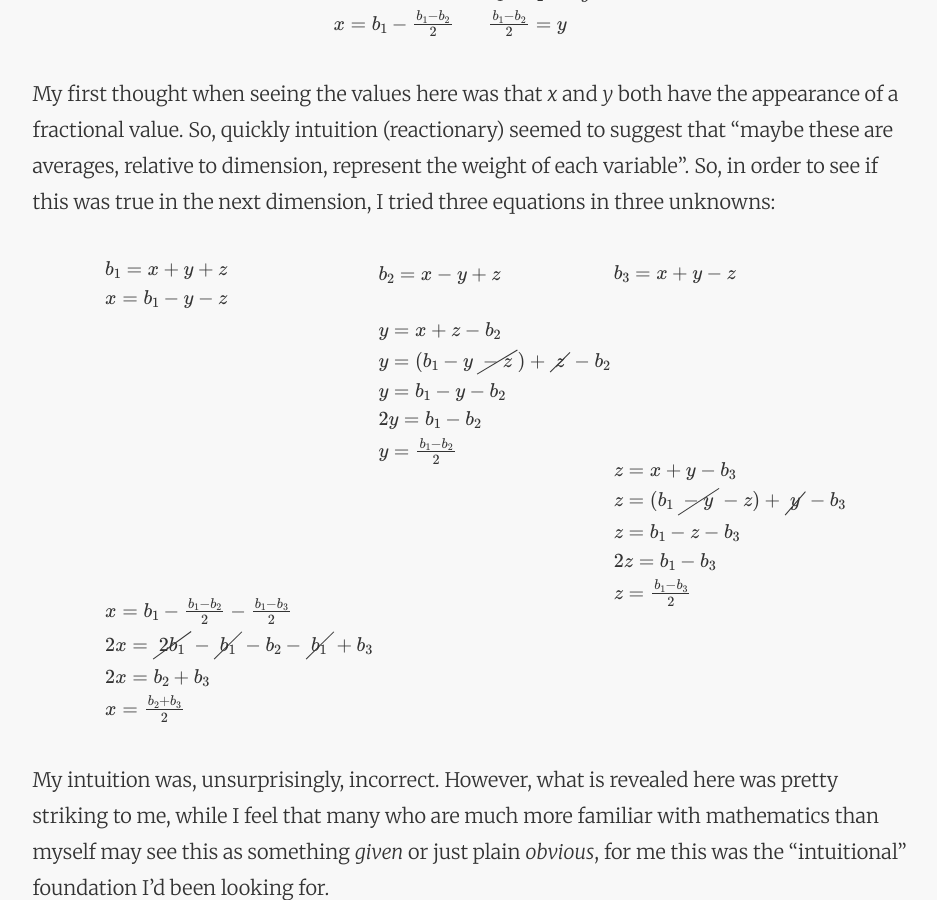
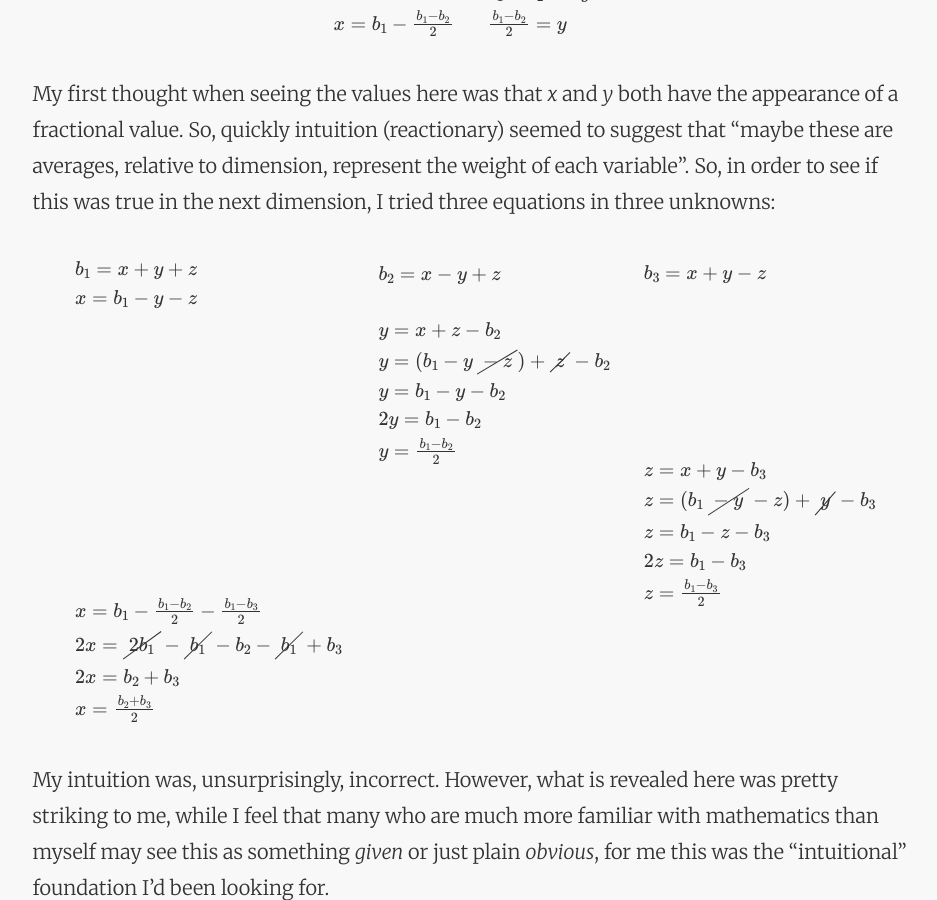
Before and after one commit to tmanderson/tmanderson.github.io, a Jekyll site: the page built from _posts/2018-06-06-entry-point-to-relational-equations.md, in a window 1280 px wide and 900 px high, scrolled down 929 px. Shown: the whole window, without its empty margins (166-1103 px from the left). Built offline with Jekyll 4.4.1, drawn with Linux system fonts in a browser that asks for light colours; formulas are drawn with MathJax 3.

Commit message:
Update 2018-06-06-entry-point-to-relational-equations.md

```diff
--- a/_posts/2018-06-06-entry-point-to-relational-equations.md
+++ b/_posts/2018-06-06-entry-point-to-relational-equations.md
@@ -35,6 +35,7 @@ $$
 My first thought when seeing the values here was that *x* and *y* both have the appearance of a fractional value. So, quickly intuition (reactionary) seemed to suggest that "maybe these are averages, relative to dimension, represent the weight of each variable". So, in order to see if this was true in the next dimension, I tried three equations in three unknowns:
 
 $$
+\require{cancel}
 \begin{array}{l}
   b_1=x+y+z \\
   x=b_1-y-z \\ \\ \\ \\ \\ \\\\\\\\\\\\
@@ -43,6 +44,7 @@ $$
   2x=b_2+b_3 \\
   x = \frac{b_2+b_3}{2}
 \end{array}
+\hspace{1.5em}
 \begin{array}{l}
   b_2=x-y+z \\ \\
   y=x+z-b_2 \\
@@ -51,6 +53,7 @@ $$
   2y = b_1-b_2 \\
   y =\frac{b_1-b_2}{2} \\ \\\\\\\\\\\\\\\\\\
 \end{array}
+\hspace{1.5em}
 \begin{array}{l}
   b_3=x+y-z \\ \\ \\ \\ \\ \\ \\
   z=x+y-b_3 \\
```
